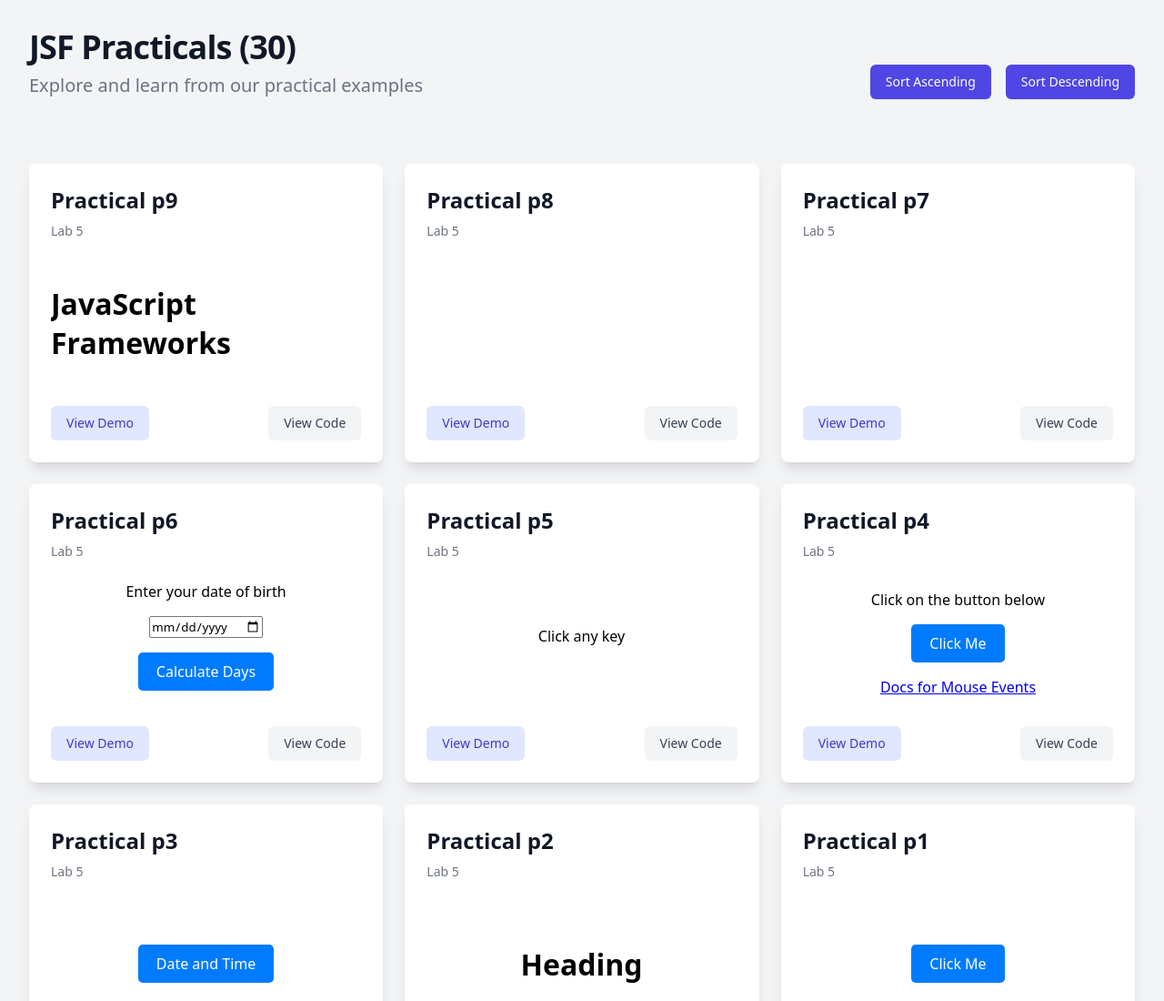
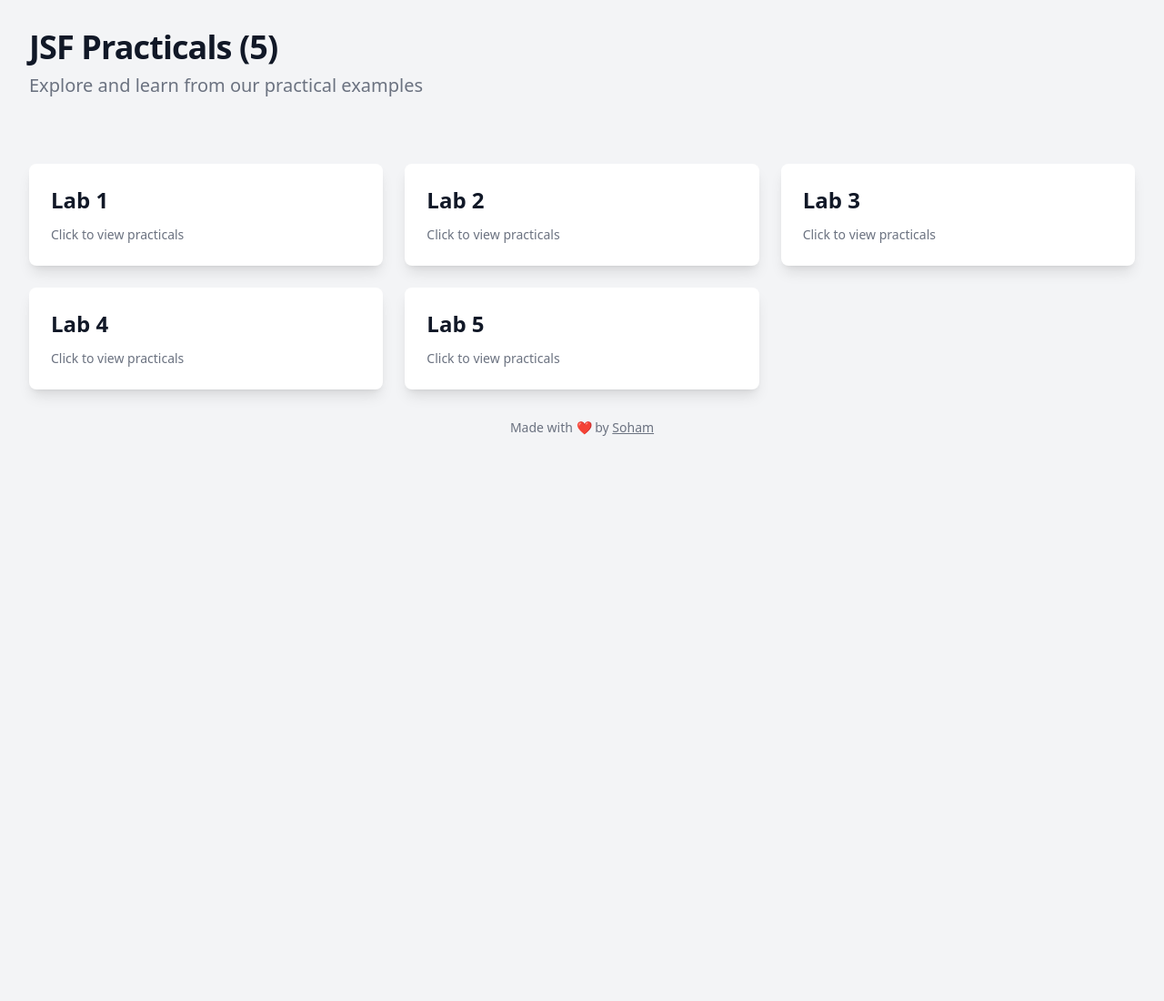
Before and after one commit to soham901/jsf-solutions, a plain HTML site: page index.html in a window 1280 px wide. Shown: the top 1100 px of the page at 91% size. After the commit the page ends 800 px from the top, so only its background shows below. Drawn offline with nearby package versions, Linux system fonts and the light colour scheme.

Commit message:
update: index.html

```diff
--- a/index.html
+++ b/index.html
@@ -12,6 +12,7 @@
         <header class="mb-10">
           <h1
             class="text-4xl font-extrabold text-gray-900 sm:text-2xl sm:tracking-tight lg:text-4xl"
+            id="title"
           >
             JSF Practicals <span id="count"></span>
           </h1>
@@ -19,27 +20,26 @@
             Explore and learn from our practical examples
           </p>
         </header>
-
-        <div class="flex space-x-4">
-          <button
-            id="sort-asc"
-            class="inline-flex items-center px-4 py-2 border border-transparent text-sm font-medium rounded-md shadow-sm text-white bg-indigo-600 hover:bg-indigo-700 focus:outline-none focus:ring-2 focus:ring-offset-2 focus:ring-indigo-500"
-          >
-            Sort Ascending
-          </button>
-          <button
-            id="sort-desc"
-            class="inline-flex items-center px-4 py-2 border border-transparent text-sm font-medium rounded-md shadow-sm text-white bg-indigo-600 hover:bg-indigo-700 focus:outline-none focus:ring-2 focus:ring-offset-2 focus:ring-indigo-500"
-          >
-            Sort Descending
-          </button>
-        </div>
       </div>
 
+      <!-- Labs Container -->
+      <div
+        id="labs-container"
+        class="grid grid-cols-1 gap-6 sm:grid-cols-2 lg:grid-cols-3 mb-8"
+      ></div>
+
+      <!-- Practicals Container (hidden initially) -->
       <div
         id="practicals-container"
-        class="grid grid-cols-1 gap-6 sm:grid-cols-2 lg:grid-cols-3"
+        class="grid grid-cols-1 gap-6 sm:grid-cols-2 lg:grid-cols-3 hidden"
       ></div>
+
+      <button
+        id="back-button"
+        class="mt-8 inline-flex items-center px-4 py-2 border border-transparent text-sm font-medium rounded-md shadow-sm text-white bg-indigo-600 hover:bg-indigo-700 focus:outline-none focus:ring-2 focus:ring-offset-2 focus:ring-indigo-500 hidden"
+      >
+        Back to Labs
+      </button>
     </div>
 
     <footer>
@@ -55,41 +55,61 @@
       fetch("practicals.json")
         .then((response) => response.json())
         .then((data) => {
-          const container = document.getElementById("practicals-container");
+          const labsContainer = document.getElementById("labs-container");
+          const practicalsContainer = document.getElementById(
+            "practicals-container"
+          );
           const counter = document.getElementById("count");
-          const sortAscBtn = document.getElementById("sort-asc");
-          const sortDescBtn = document.getElementById("sort-desc");
-          const searchInput = document.getElementById("search");
+          const title = document.getElementById("title");
+          const backButton = document.getElementById("back-button");
 
-          const sortData = (order) => {
-            const sortedData = [...data].sort((a, b) => {
-              const labA = parseInt(a.lab);
-              const labB = parseInt(b.lab);
-              const practicalA = parseInt(a.practical.slice(1));
-              const practicalB = parseInt(b.practical.slice(1));
+          // Group practicals by lab
+          const labs = data.reduce((acc, practical) => {
+            const lab = practical.lab;
+            if (!acc[lab]) acc[lab] = [];
+            acc[lab].push(practical);
+            return acc;
+          }, {});
 
-              if (order === "asc") {
-                if (labA !== labB) return labA - labB;
-                else return practicalA - practicalB;
-              } else {
-                if (labA !== labB) return labB - labA;
-                else return practicalB - practicalA;
-              }
+          counter.textContent = `(${Object.keys(labs).length})`;
+
+          // Display labs as folders
+          const displayLabs = () => {
+            labsContainer.innerHTML = "";
+            labsContainer.classList.remove("hidden");
+            practicalsContainer.classList.add("hidden");
+            backButton.classList.add("hidden");
+
+            Object.keys(labs).forEach((lab) => {
+              const card = document.createElement("div");
+              card.className =
+                "bg-white overflow-hidden shadow-lg rounded-lg cursor-pointer";
+              card.innerHTML = `
+              <div class="p-6 space-y-3">
+                <h2 class="text-2xl font-bold text-gray-900">Lab ${lab}</h2>
+                <p class="text-sm text-gray-500">Click to view practicals</p>
+              </div>
+            `;
+              card.addEventListener("click", () => {
+                updateQueryParam(lab);
+                displayPracticals(lab);
               });
-
-            displayPracticals(sortedData);
+              labsContainer.appendChild(card);
+            });
           };
 
-          const displayPracticals = (practicals) => {
-            counter.textContent = `(${practicals.length})`;
+          // Display practicals of a selected lab
+          const displayPracticals = (lab) => {
+            labsContainer.classList.add("hidden");
+            practicalsContainer.classList.remove("hidden");
+            backButton.classList.remove("hidden");
+            title.textContent = `Lab ${lab} (${labs[lab].length})`;
 
-            container.innerHTML = "";
-
-            practicals.forEach((practical) => {
+            practicalsContainer.innerHTML = "";
+            labs[lab].forEach((practical) => {
               const card = document.createElement("div");
               card.className = "bg-white overflow-hidden shadow-lg rounded-lg";
-
-              const content = `
+              card.innerHTML = `
               <div class="p-6">
                 <h2 class="text-2xl font-bold text-gray-900 mb-2">Practical ${practical.practical}</h2>
                 <p class="text-sm text-gray-500 mb-4">Lab ${practical.lab}</p>
@@ -106,16 +126,35 @@
                 </div>
               </div>
             `;
-
-              card.innerHTML = content;
-              container.appendChild(card);
+              practicalsContainer.appendChild(card);
             });
           };
 
-          sortAscBtn.addEventListener("click", () => sortData("asc"));
-          sortDescBtn.addEventListener("click", () => sortData("desc"));
+          // Update URL query parameter for lab selection
+          const updateQueryParam = (lab) => {
+            const url = new URL(window.location);
+            url.searchParams.set("lab", lab);
+            window.history.pushState({ lab }, "", url);
+          };
 
-          sortData("desc");
+          // Check query parameter and load specific lab if exists
+          const checkQueryParam = () => {
+            const params = new URLSearchParams(window.location.search);
+            const lab = params.get("lab");
+            if (lab && labs[lab]) {
+              displayPracticals(lab);
+            } else {
+              displayLabs();
+            }
+          };
+
+          // Back to labs button functionality
+          backButton.addEventListener("click", () => {
+            updateQueryParam("");
+            displayLabs();
+          });
+
+          checkQueryParam();
         });
     </script>
   </body>
```
Lines whose indentation alone changed are shown as unchanged.
